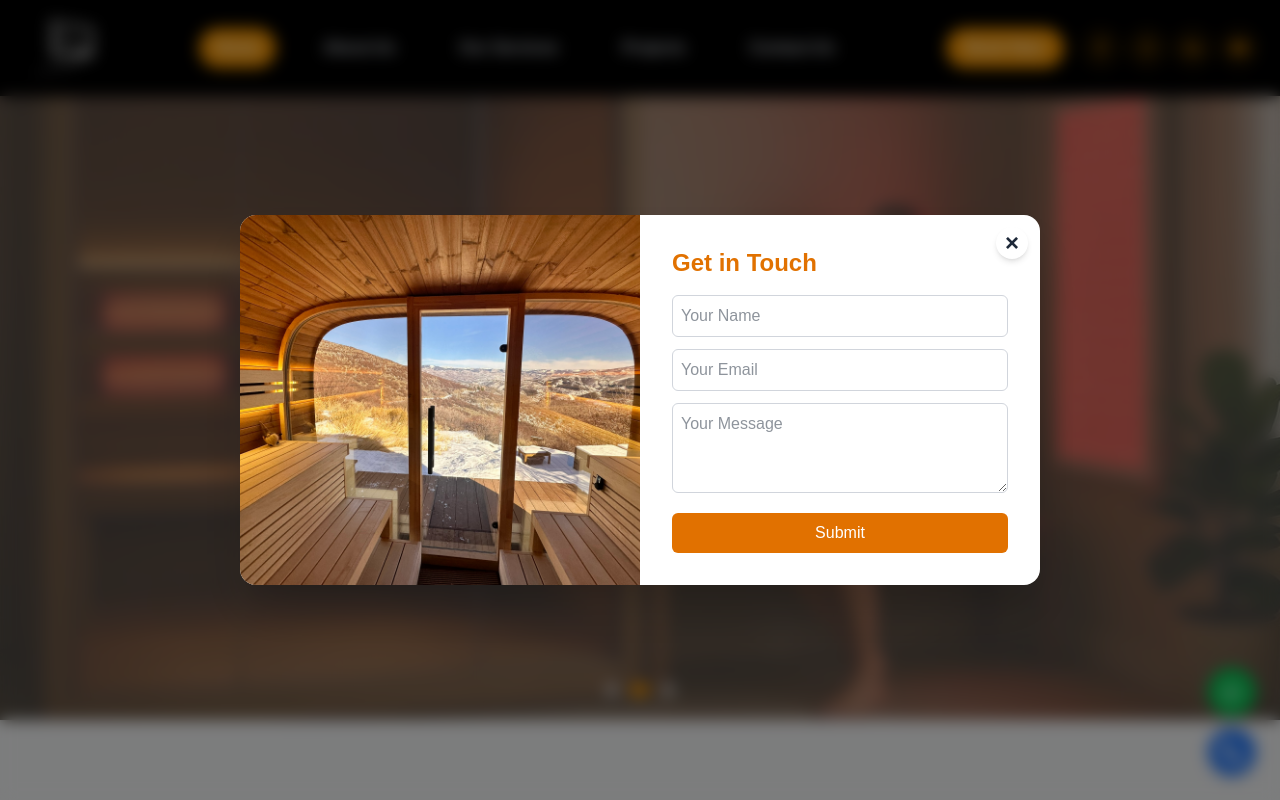
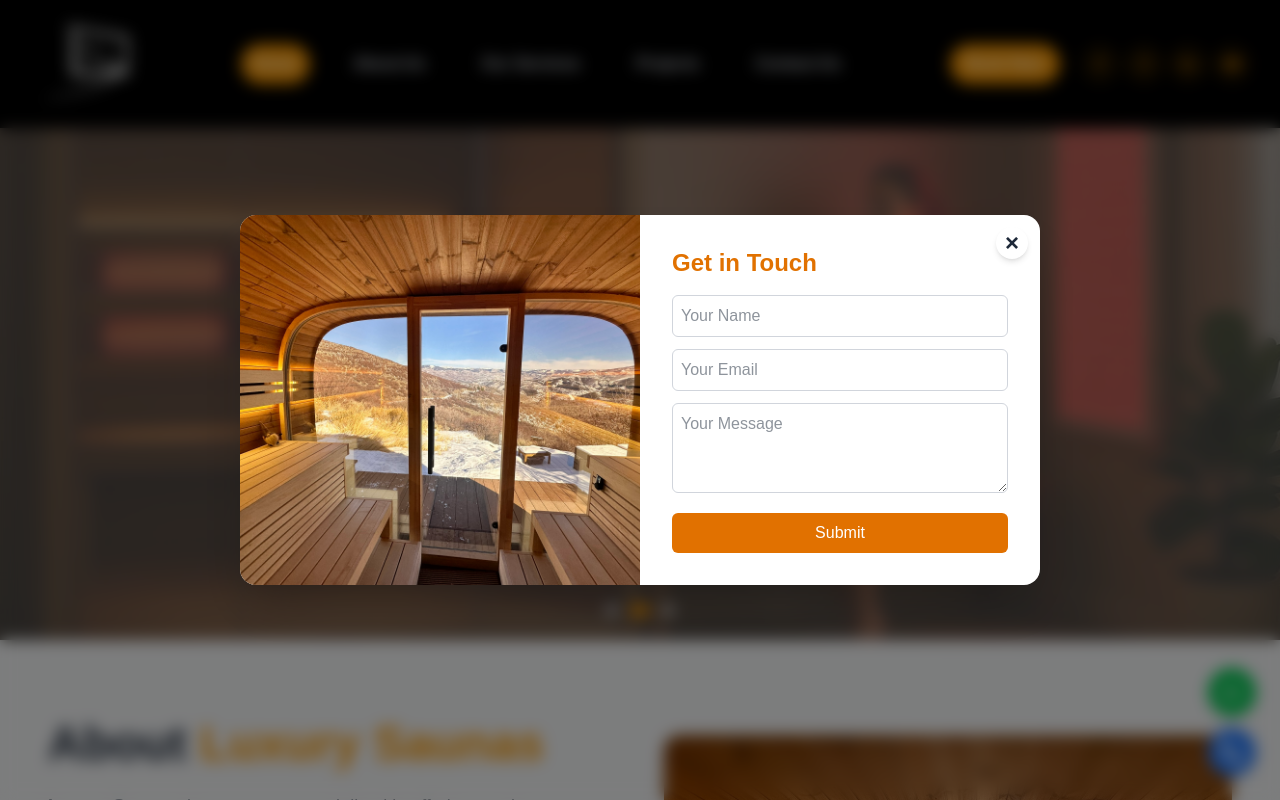
Before and after one commit to Pragatisingh0417/luxury-saunas, a Next.js app: page / in a window 1280 px wide. Shown: the top 800 px of the page. Built offline with nearby package versions, Linux system fonts and the light colour scheme.

Commit message:
we working on bannr and header

```diff
--- a/app/about/page.tsx
+++ b/app/about/page.tsx
@@ -9,7 +9,7 @@ export default function AboutPage() {
   return (
     <main className="bg-white text-gray-800">
       {/* Hero Section */}
-      <section className="relative h-[80vh] flex items-center justify-center bg-[url('/images/services-1.jpeg')] bg-cover bg-center">
+      <section className="relative h-[60vh] md:h-[80vh] sm:h-[60vh] xs:h-[45vh] flex items-center justify-center bg-[url('/images/services-1.jpeg')] bg-cover bg-center">
         <div className="absolute inset-0 bg-black/50"></div>
         <motion.div
           initial={{ opacity: 0, y: 40 }}
--- a/app/components/Navbar.tsx
+++ b/app/components/Navbar.tsx
@@ -18,26 +18,26 @@ export default function Navbar() {
   ];
 
   return (
-    <nav className="bg-black text-gray-300 shadow-md fixed w-full z-50">
-      <div className="container mx-auto flex justify-between items-center px-6 py-2">
+    <nav className="bg-black text-gray-300 fixed w-full z-50 shadow-md">
+      <div className=" mx-auto flex justify-between items-center px-4 sm:px-6 md:px-8 py-3 md:py-2">
         {/* Logo */}
-        <Link href="/">
+        <Link href="/" className="flex items-center">
           <img
             src="/banner/white log.png"
             alt="Logo"
-            width={80}
+            width={90}
             height={40}
-            className="object-contain"
+            className="object-contain w-20 sm:w-24 md:w-28"
           />
         </Link>
 
         {/* Desktop Menu */}
-        <div className="hidden md:flex items-center space-x-8 text-gray-300 font-semibold">
+        <div className="hidden md:flex items-center space-x-6 lg:space-x-8 text-gray-300 font-semibold">
           {links.map((link) => (
             <Link
               key={link.name}
               href={link.href}
-              className={`px-4 py-2 rounded-full transition-all duration-200 ${
+              className={`px-3 py-2 rounded-full text-sm lg:text-base transition-all duration-200 ${
                 pathname === link.href
                   ? "bg-amber-500 text-white"
                   : "hover:bg-amber-100 hover:text-amber-600"
@@ -48,18 +48,18 @@ export default function Navbar() {
           ))}
         </div>
 
-        {/* Right Section */}
-        <div className="hidden md:flex items-center space-x-5">
+        {/* Right Section (Desktop) */}
+        <div className="hidden md:flex items-center space-x-4 lg:space-x-6">
           {/* Book Now Button */}
           <Link
             href="/contact-us"
-            className="bg-amber-500 text-white px-5 py-2 rounded-full font-semibold hover:bg-amber-600 transition shadow-sm hover:shadow-md"
+            className="bg-amber-500 text-white px-4 py-2 rounded-full font-semibold hover:bg-amber-600 transition shadow-sm text-sm lg:text-base"
           >
             Book Now
           </Link>
 
           {/* Social Icons */}
-          <div className="flex items-center space-x-3">
+          <div className="hidden lg:flex items-center space-x-2 lg:space-x-3">
             {[
               { icon: <FaFacebookF />, href: "https://facebook.com" },
               { icon: <FaInstagram />, href: "https://instagram.com" },
@@ -70,7 +70,7 @@ export default function Navbar() {
                 key={idx}
                 href={href}
                 target="_blank"
-                className="border border-amber-500 text-amber-500 rounded-full p-2 hover:bg-amber-600 hover:text-white transition-all duration-300 flex items-center justify-center"
+                className="border border-amber-500 text-amber-500 rounded-full p-2 hover:bg-amber-600 hover:text-white transition-all duration-300 flex items-center justify-center text-sm"
               >
                 {icon}
               </Link>
@@ -80,25 +80,28 @@ export default function Navbar() {
 
         {/* Mobile Menu Button */}
         <div className="md:hidden flex items-center">
-          <button onClick={() => setMenuOpen(!menuOpen)}>
+          <button onClick={() => setMenuOpen(!menuOpen)} aria-label="Menu Toggle">
             {menuOpen ? (
-              <HiOutlineX size={28} className="text-gray-300" />
+              <HiOutlineX size={26} className="text-gray-300" />
             ) : (
-              <HiOutlineMenu size={28} className="text-gray-300" />
+              <HiOutlineMenu size={26} className="text-gray-300" />
             )}
           </button>
         </div>
       </div>
 
       {/* Mobile Menu */}
-      {menuOpen && (
-        <div className="md:hidden bg-white shadow-lg">
-          <div className="flex flex-col px-6 py-4 space-y-3">
+      <div
+        className={`md:hidden bg-white shadow-lg transition-all duration-300 overflow-hidden ${
+          menuOpen ? "max-h-screen opacity-100" : "max-h-0 opacity-0"
+        }`}
+      >
+        <div className="flex flex-col px-5 py-4 space-y-3 sm:space-y-4">
           {links.map((link) => (
             <Link
               key={link.name}
               href={link.href}
-                className={`font-semibold px-3 py-2 rounded-md transition ${
+              className={`font-semibold px-3 py-2 rounded-md text-sm transition ${
                 pathname === link.href
                   ? "bg-amber-500 text-white"
                   : "text-gray-800 hover:bg-amber-100 hover:text-amber-600"
@@ -111,15 +114,15 @@ export default function Navbar() {
 
           {/* Book Now Button */}
           <Link
-              href="/contact"
-              className="bg-amber-500 text-white px-4 py-2 rounded-full font-semibold hover:bg-amber-600 transition text-center"
+            href="/contact-us"
+            className="bg-amber-500 text-white px-4 py-2 rounded-full font-semibold hover:bg-amber-600 transition text-center text-sm"
             onClick={() => setMenuOpen(false)}
           >
             Book Now
           </Link>
 
           {/* Social Icons for Mobile */}
-            <div className="flex justify-center space-x-5 pt-2 text-gray-600">
+          <div className="flex justify-center space-x-4 pt-3 text-gray-600">
             {[
               { icon: <FaFacebookF />, href: "https://facebook.com" },
               { icon: <FaInstagram />, href: "https://instagram.com" },
@@ -130,7 +133,7 @@ export default function Navbar() {
                 key={idx}
                 href={href}
                 target="_blank"
-                  className="border border-amber-500 text-amber-500 rounded-full p-2 hover:bg-amber-600 hover:text-white transition-all duration-300 flex items-center justify-center"
+                className="border border-amber-500 text-amber-500 rounded-full p-2 hover:bg-amber-600 hover:text-white transition-all duration-300 flex items-center justify-center text-sm"
               >
                 {icon}
               </Link>
@@ -138,7 +141,6 @@ export default function Navbar() {
           </div>
         </div>
       </div>
-      )}
     </nav>
   );
 }
--- a/app/components/Slider.tsx
+++ b/app/components/Slider.tsx
@@ -22,7 +22,7 @@ export default function Slider() {
   }, []);
 
   return (
-    <section className="relative w-full h-[90vh] overflow-hidden">
+    <section className="relative w-full h-[60vh] md:h-[80vh] sm:h-[60vh] xs:h-[45vh] overflow-hidden">
       <AnimatePresence mode="wait">
         <motion.div
           key={index}
@@ -41,16 +41,16 @@ export default function Slider() {
           />
 
           {/* Overlay */}
-          <div className="absolute inset-0 bg-black/10" />
+          <div className="absolute inset-0 bg-black/30" />
 
           {/* Caption */}
-          <div className="absolute inset-0 flex flex-col items-center justify-center text-center text-white px-4">
+          <div className="absolute inset-0 flex flex-col items-center justify-center text-center text-white px-4 sm:px-6">
             <motion.h2
               key={images[index].caption}
               initial={{ y: 40, opacity: 0 }}
               animate={{ y: 0, opacity: 1 }}
               transition={{ duration: 0.8 }}
-              className="text-3xl md:text-5xl font-extrabold drop-shadow-lg mb-4"
+              className="text-xl xs:text-2xl sm:text-3xl md:text-5xl font-extrabold drop-shadow-lg mb-2 sm:mb-4 leading-tight"
             >
               {images[index].caption}
             </motion.h2>
@@ -58,7 +58,7 @@ export default function Slider() {
               initial={{ y: 20, opacity: 0 }}
               animate={{ y: 0, opacity: 1 }}
               transition={{ delay: 0.3, duration: 0.8 }}
-              className="text-lg md:text-xl text-gray-200 max-w-2xl"
+              className="text-xs xs:text-sm sm:text-base md:text-lg text-gray-200 max-w-md md:max-w-2xl"
             >
               Discover the art of relaxation and comfort at Luxury Saunas.
             </motion.p>
@@ -67,13 +67,13 @@ export default function Slider() {
       </AnimatePresence>
 
       {/* Dots Navigation */}
-      <div className="absolute bottom-6 left-1/2 transform -translate-x-1/2 flex space-x-3">
+      <div className="absolute bottom-4 sm:bottom-6 left-1/2 transform -translate-x-1/2 flex space-x-2 sm:space-x-3">
         {images.map((_, i) => (
           <button
             key={i}
             onClick={() => setIndex(i)}
-            className={`w-3 h-3 rounded-full transition-all ${
-              i === index ? "bg-amber-500 w-5" : "bg-white/70"
+            className={`w-2 h-2 sm:w-3 sm:h-3 rounded-full transition-all duration-300 ${
+              i === index ? "bg-amber-500 w-4 sm:w-5" : "bg-white/70"
             }`}
           />
         ))}
--- a/app/contact-us/page.tsx
+++ b/app/contact-us/page.tsx
@@ -7,7 +7,7 @@ export default function ContactPage() {
   return (
     <main className="bg-white text-gray-800">
       {/* Hero Section */}
-      <section className="relative h-[80vh] flex items-center justify-center bg-[url('/banner/contact-us.jpg')] bg-cover bg-center">
+      <section className="relative h-[60vh] md:h-[80vh] sm:h-[60vh] xs:h-[45vh] flex items-center justify-center bg-[url('/banner/contact-us.jpg')] bg-cover bg-center">
         <div className="absolute inset-0 bg-black/50"></div>
         <motion.div
           initial={{ opacity: 0, y: 40 }}
--- a/app/projects/page.tsx
+++ b/app/projects/page.tsx
@@ -61,7 +61,7 @@ export default function Projects() {
   return (
     <main className="bg-white text-gray-800">
       {/* Hero Section */}
-      <section className="relative h-[80vh] flex items-center justify-center bg-[url('/images/services-3.JPEG')] bg-cover bg-center">
+      <section className="relative h-[60vh] md:h-[80vh] sm:h-[60vh] xs:h-[45vh] flex items-center justify-center bg-[url('/images/services-3.JPEG')] bg-cover bg-center">
         <div className="absolute inset-0 bg-black/50"></div>
         <motion.div
           initial={{ opacity: 0, y: 40 }}
--- a/app/services/page.tsx
+++ b/app/services/page.tsx
@@ -42,7 +42,7 @@ export default function ServicesPage() {
   return (
     <main className="bg-white text-gray-800">
       {/* Hero Section */}
-      <section className="relative h-[80vh] flex items-center justify-center bg-[url('/banner/banner3.jpg')] bg-cover bg-center">
+      <section className="relative h-[60vh] md:h-[80vh] sm:h-[60vh] xs:h-[45vh] flex items-center justify-center bg-[url('/banner/banner3.jpg')] bg-cover bg-center">
         <div className="absolute inset-0 bg-black/50"></div>
         <motion.div
           initial={{ opacity: 0, y: 40 }}
```
Also changed, not shown: 1 other file (tests, documents, lock files or other folders). Lines whose indentation alone changed are shown as unchanged.
